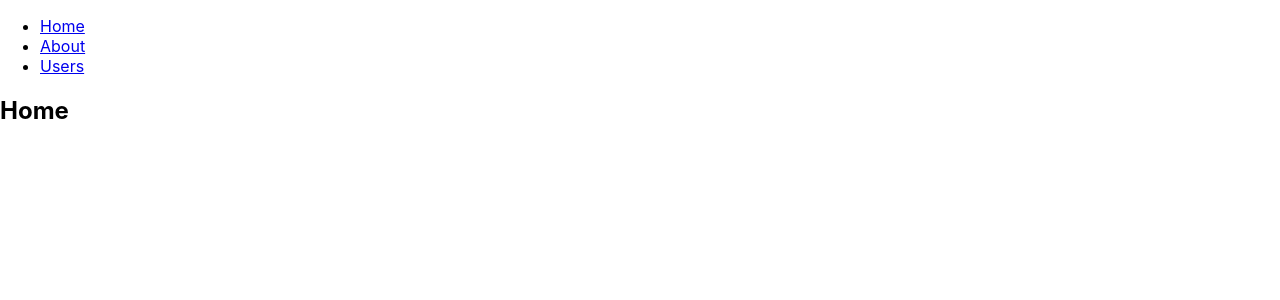
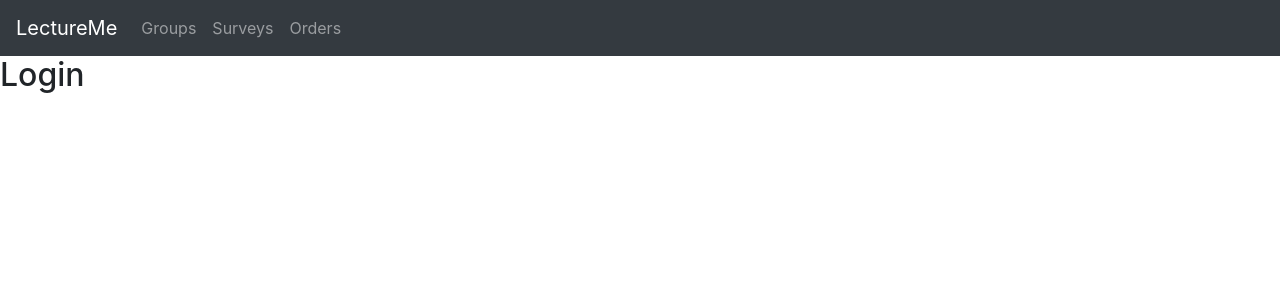
Before and after one commit to lilahb44/lecture-me-client, a React (Create React App) app: page / in a window 1280 px wide. Shown: the top 300 px of the page. Built offline with nearby package versions, Linux system fonts and the light colour scheme.

Commit message:
Adding Header

```diff
--- a/package.json
+++ b/package.json
@@ -3,10 +3,14 @@
   "version": "0.1.0",
   "private": true,
   "dependencies": {
+    "@material-ui/core": "^4.9.7",
+    "@material-ui/icons": "^4.9.1",
     "@testing-library/jest-dom": "^4.2.4",
     "@testing-library/react": "^9.5.0",
     "@testing-library/user-event": "^7.2.1",
+    "bootstrap": "^4.4.1",
     "react": "^16.13.0",
+    "react-bootstrap": "^1.0.0-beta.17",
     "react-dom": "^16.13.0",
     "react-router-dom": "^5.1.2",
     "react-scripts": "3.4.0",
--- a/public/index.html
+++ b/public/index.html
@@ -3,6 +3,20 @@
   <head>
     <meta charset="utf-8" />
     <link rel="icon" href="%PUBLIC_URL%/favicon.ico" />
+    <link
+      rel="stylesheet"
+      href="https://fonts.googleapis.com/css?family=Roboto:300,400,500,700&display=swap"
+    />
+    <link
+      rel="stylesheet"
+      href="https://fonts.googleapis.com/icon?family=Material+Icons"
+    />
+    <link
+      rel="stylesheet"
+      href="https://maxcdn.bootstrapcdn.com/bootstrap/4.4.1/css/bootstrap.min.css"
+      integrity="sha384-Vkoo8x4CGsO3+Hhxv8T/Q5PaXtkKtu6ug5TOeNV6gBiFeWPGFN9MuhOf23Q9Ifjh"
+      crossorigin="anonymous"
+    />
     <meta name="viewport" content="width=device-width, initial-scale=1" />
     <meta name="theme-color" content="#000000" />
     <meta
--- a/src/App.js
+++ b/src/App.js
@@ -1,50 +1,49 @@
 import React from "react";
-import { BrowserRouter as Router, Switch, Route, Link } from "react-router-dom";
+import { BrowserRouter as Router, Switch, Route } from "react-router-dom";
+import Header from "./components/Header";
+import "bootstrap/dist/css/bootstrap.min.css";
 
 export default function App() {
   return (
     <Router>
+      <Header user={{ firstName: "Tal" }}></Header>
       <div>
-        <nav>
-          <ul>
-            <li>
-              <Link to="/">Home</Link>
-            </li>
-            <li>
-              <Link to="/about">About</Link>
-            </li>
-            <li>
-              <Link to="/users">Users</Link>
-            </li>
-          </ul>
-        </nav>
-
         {/* A <Switch> looks through its children <Route>s and
             renders the first one that matches the current URL. */}
         <Switch>
-          <Route path="/about">
-            <About />
+          <Route path="/register">
+            <Register />
           </Route>
-          <Route path="/users">
-            <Users />
+          <Route path="/groups">
+            <Groups />
+          </Route>
+          <Route path="/surveys">
+            <Surveys />
+          </Route>
+          <Route path="/orders">
+            <Orders />
           </Route>
           <Route path="/">
-            <Home />
+            <Login />
           </Route>
         </Switch>
       </div>
     </Router>
   );
 }
-
-function Home() {
-  return <h2>Home</h2>;
+function Login() {
+  return <h2>Login</h2>;
+}
+function Register() {
+  return <h2>Resgister</h2>;
 }
 
-function About() {
-  return <h2>About</h2>;
+function Groups() {
+  return <h2>Groups</h2>;
 }
-
-function Users() {
-  return <h2>Users</h2>;
+function Surveys() {
+  return <h2>Surveys</h2>;
 }
+function Orders() {
+  return <h2>Orders</h2>;
+}
--- /dev/null
+++ b/src/components/Header.js
@@ -0,0 +1,31 @@
+import React from "react";
+import { Link } from "react-router-dom";
+import Navbar from "react-bootstrap/Navbar";
+import Nav from "react-bootstrap/Nav";
+
+const Header = props => {
+  return (
+    <Navbar bg="dark" variant="dark">
+      <Navbar.Brand as={Link} to="/">
+        LectureMe
+      </Navbar.Brand>
+      <Nav className="mr-auto">
+        {props.user && (
+          <>
+            <Nav.Link as={Link} to="/groups">
+              Groups
+            </Nav.Link>
+            <Nav.Link as={Link} to="/surveys">
+              Surveys
+            </Nav.Link>
+            <Nav.Link as={Link} to="/orders">
+              Orders
+            </Nav.Link>
+          </>
+        )}
+      </Nav>
+    </Navbar>
+  );
+};
+
+export default Header;
```
Also changed, not shown: 1 other file (tests, documents, lock files or other folders).
